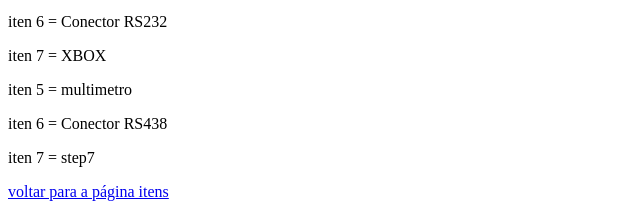
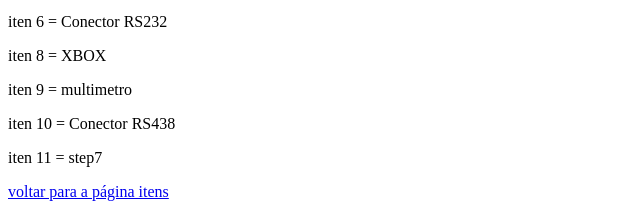
Before and after one commit to Samukcarlos/Desafio_1_github, a plain HTML site: page itens.html in a window 1280 px wide. Shown: the part 237-454 px from the top of the page, 0-640 px from the left. Drawn offline with Linux system fonts and the light colour scheme.

Commit message:
Ajustado número de cada iten

```diff
--- a/itens.html
+++ b/itens.html
@@ -14,10 +14,10 @@
     <p>iten 4 = PLC</p>
     <p>iten 5 = Bola</p>
     <p>iten 6 = Conector RS232</p>
-    <p>iten 7 = XBOX</p>
-    <p>iten 5 = multimetro</p>
-    <p>iten 6 = Conector RS438</p>
-    <p>iten 7 = step7</p>
+    <p>iten 8 = XBOX</p>
+    <p>iten 9 = multimetro</p>
+    <p>iten 10 = Conector RS438</p>
+    <p>iten 11 = step7</p>
     <a href="index.html">voltar para a página itens</a>
 </body>
 </html>
```
